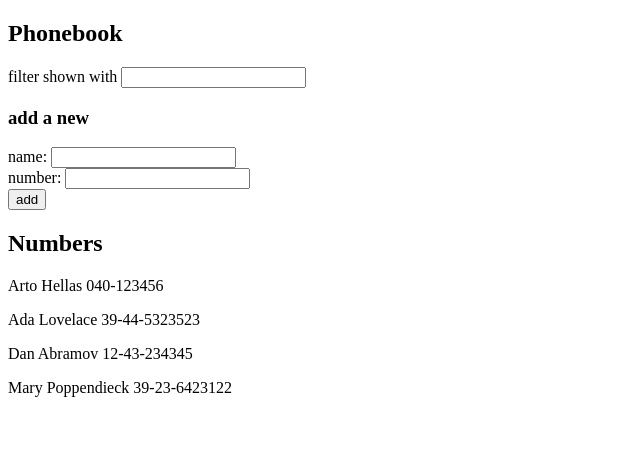
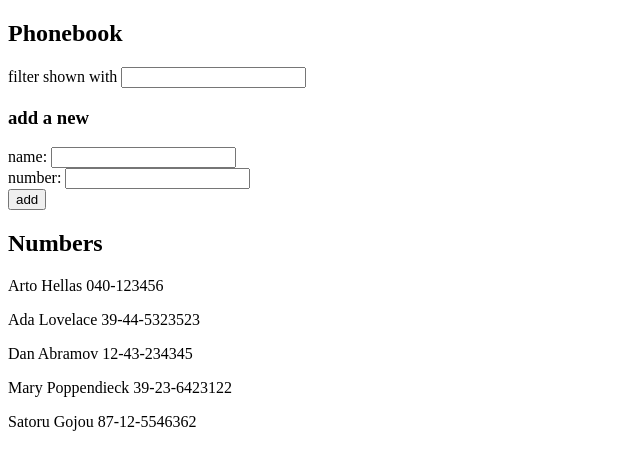
Before and after one commit to olukoluu/fullstackopen, a React (Vite) app in the folder part2/phonebook/: page / in a window 1280 px wide. Shown: the top 470 px of the page, without its empty margins (0-640 px from the left). Built offline with nearby package versions, Linux system fonts and the light colour scheme; data requests are answered from the project's data file.

Commit message:
updated axios exercise

```diff
--- /dev/null
+++ b/part2/phonebook/db.json
@@ -0,0 +1,29 @@
+{
+  "persons":[
+    {
+      "name": "Arto Hellas",
+      "number": "040-123456",
+      "id": "1"
+    },
+    {
+      "name": "Ada Lovelace",
+      "number": "39-44-5323523",
+      "id": "2"
+    },
+    {
+      "name": "Dan Abramov",
+      "number": "12-43-234345",
+      "id": "3"
+    },
+    {
+      "name": "Mary Poppendieck",
+      "number": "39-23-6423122",
+      "id": "4"
+    },
+    {
+      "name": "Satoru Gojou",
+      "number": "87-12-5546362",
+      "id": "5"
+    }
+  ]
+}
--- a/part2/phonebook/package.json
+++ b/part2/phonebook/package.json
@@ -7,9 +7,11 @@
     "dev": "vite",
     "build": "vite build",
     "lint": "eslint .",
-    "preview": "vite preview"
+    "preview": "vite preview",
+    "server": "json-server -p 3001 db.json"
   },
   "dependencies": {
+    "axios": "^1.12.2",
     "react": "^19.1.1",
     "react-dom": "^19.1.1"
   },
@@ -22,6 +24,7 @@
     "eslint-plugin-react-hooks": "^5.2.0",
     "eslint-plugin-react-refresh": "^0.4.22",
     "globals": "^16.4.0",
+    "json-server": "^1.0.0-beta.3",
     "vite": "^7.1.7"
   }
 }
--- a/part2/phonebook/src/App.jsx
+++ b/part2/phonebook/src/App.jsx
@@ -1,7 +1,9 @@
-import { useState } from "react";
+import { useState, useEffect } from 'react'
+import axios from 'axios'
 import Persons from "./components/Persons";
 import PersonForm from "./components/PersonForm";
 import Filter from "./components/Filter";
+import { use } from 'react';
 
 const App = () => {
   const [persons, setPersons] = useState([
@@ -14,6 +16,14 @@
   const [newName, setNewName] = useState("");
   const [newNumber, setNewNumber] = useState("");
   const [newFilter, setNewFilter] = useState("");
+
+  useEffect(() => {
+    axios
+      .get("http://localhost:3001/persons")
+      .then((response) => {
+        setPersons(response.data);
+      })
+  }, []);
 
   const handleNameChange = (event) => {
     setNewName(event.target.value);
```
Also changed, not shown: 1 other file (tests, documents, lock files or other folders).
